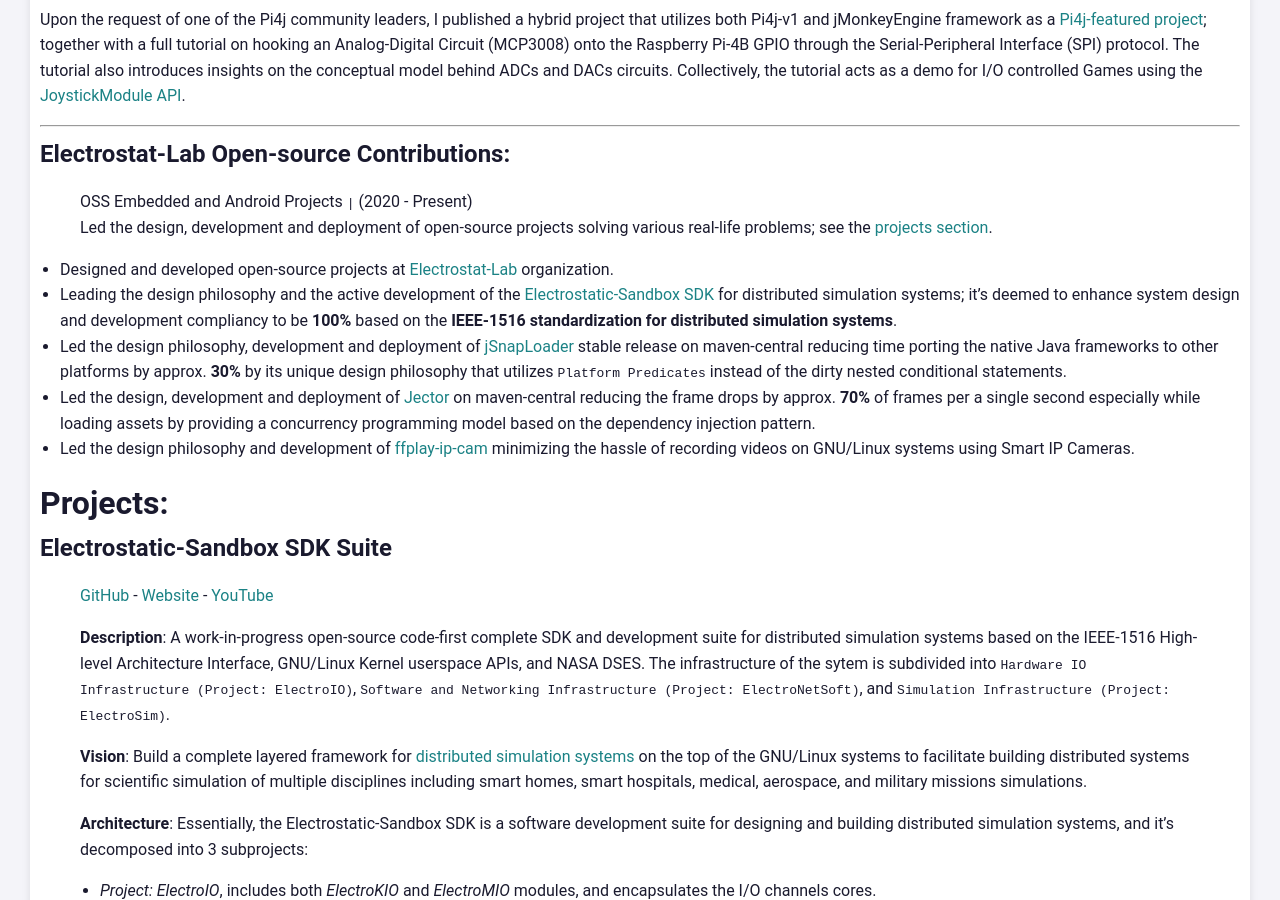
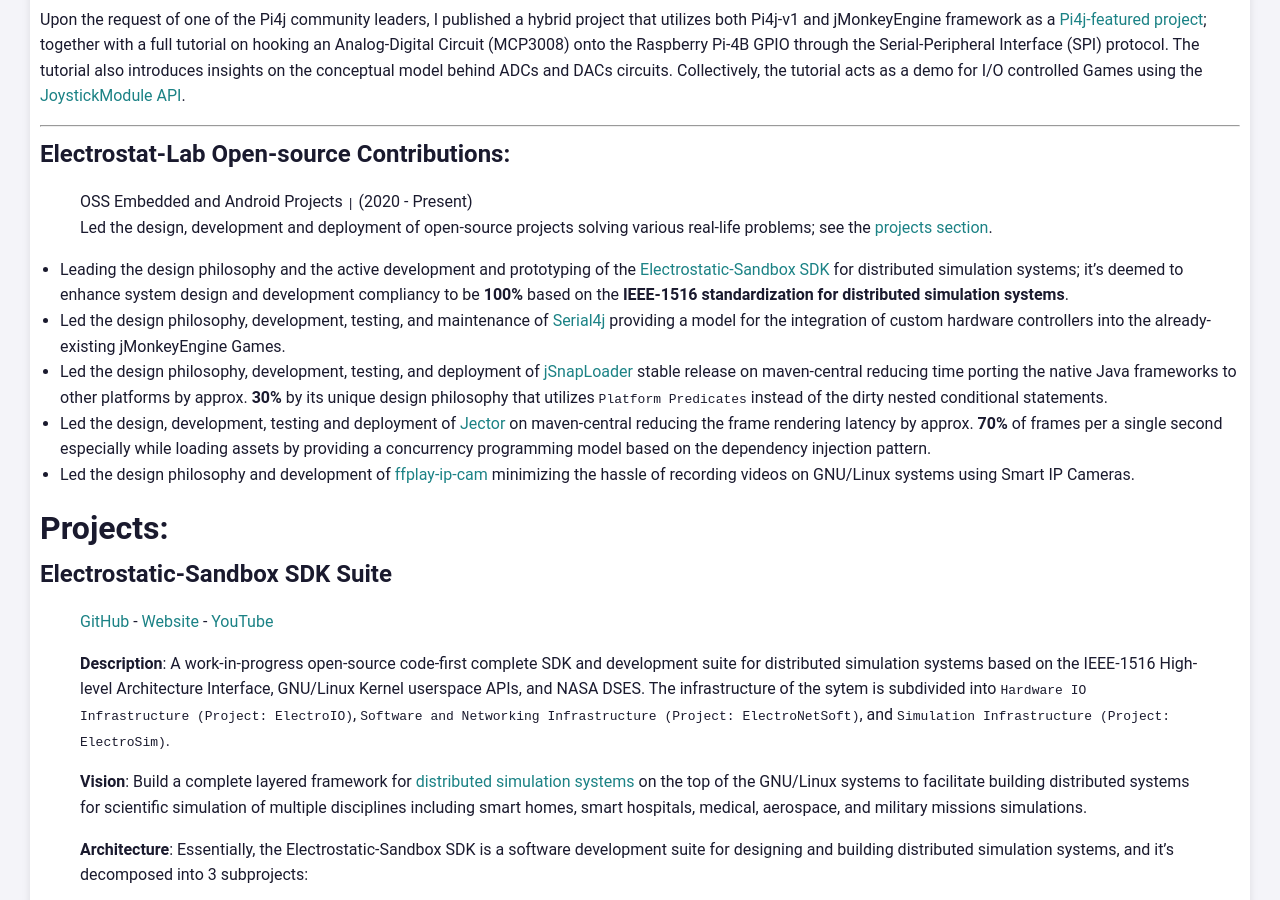
Before and after one commit to pavly-gerges/pavly-gerges, a Jekyll site: the page built from resume/index.md, in a window 1280 px wide and 900 px high, scrolled down 2019 px. Built offline with Jekyll 4.4.1, drawn with Linux system fonts in a browser that asks for light colours; our own code applies the rules of GitHub Pages for plain Markdown files.

Commit message:
Update index.md

```diff
--- a/resume/index.md
+++ b/resume/index.md
@@ -54,10 +54,10 @@ Upon the request of one of the Pi4j community leaders, I published a hybrid proj
 > OSS Embedded and Android Projects `|` (2020 - Present) <br/>
 > Led the design, development and deployment of open-source projects solving various real-life problems; see the [projects section](https://github.com/orgs/Electrostat-Lab/repositories?language=&q=electrostat-lab&sort=&type=all).
 
-* Designed and developed open-source projects at [Electrostat-Lab](https://github.com/Electrostat-Lab) organization.
-* Leading the design philosophy and the active development of the [Electrostatic-Sandbox SDK](https://github.com/Electrostat-Lab/Electrostatic-Sandbox) for distributed simulation systems; it's deemed to enhance system design and development compliancy to be **100%** based on the **IEEE-1516 standardization for distributed simulation systems**.
-* Led the design philosophy, development and deployment of [jSnapLoader](https://github.com/Electrostat-Lab/jSnapLoader/) stable release on maven-central reducing time porting the native Java frameworks to other platforms by approx. **30%** by its unique design philosophy that utilizes `Platform Predicates` instead of the dirty nested conditional statements.
-* Led the design, development and deployment of [Jector](https://github.com/Electrostat-Lab/Jector) on maven-central reducing the frame drops by approx. **70%** of frames per a single second especially while loading assets by providing a concurrency programming model based on the dependency injection pattern.
+* Leading the design philosophy and the active development and prototyping of the [Electrostatic-Sandbox SDK](https://github.com/Electrostat-Lab/Electrostatic-Sandbox) for distributed simulation systems; it's deemed to enhance system design and development compliancy to be **100%** based on the **IEEE-1516 standardization for distributed simulation systems**.
+* Led the design philosophy, development, testing, and maintenance of [Serial4j](https://github.com/Electrostat-Lab/Serial4j) providing a model for the integration of custom hardware controllers into the already-existing jMonkeyEngine Games.
+* Led the design philosophy, development, testing, and deployment of [jSnapLoader](https://github.com/Electrostat-Lab/jSnapLoader) stable release on maven-central reducing time porting the native Java frameworks to other platforms by approx. **30%** by its unique design philosophy that utilizes `Platform Predicates` instead of the dirty nested conditional statements.
+* Led the design, development, testing and deployment of [Jector](https://github.com/Electrostat-Lab/Jector) on maven-central reducing the frame rendering latency by approx. **70%** of frames per a single second especially while loading assets by providing a concurrency programming model based on the dependency injection pattern.
 * Led the design philosophy and development of [ffplay-ip-cam](https://github.com/Electrostat-Lab/ffplay-ip-cam) minimizing the hassle of recording videos on GNU/Linux systems using Smart IP Cameras.
 
 # Projects:
```
